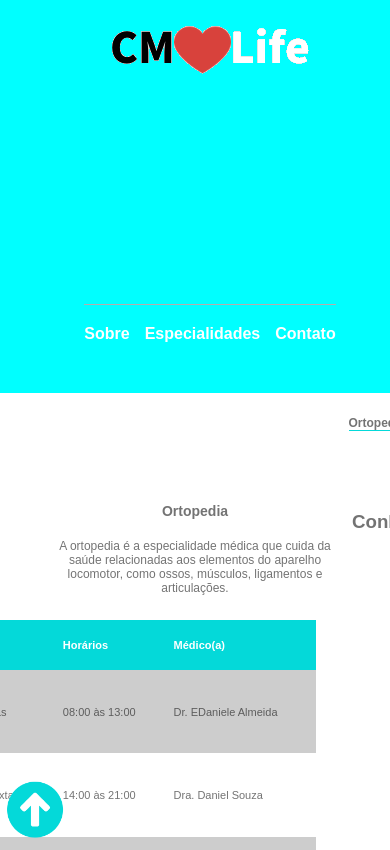
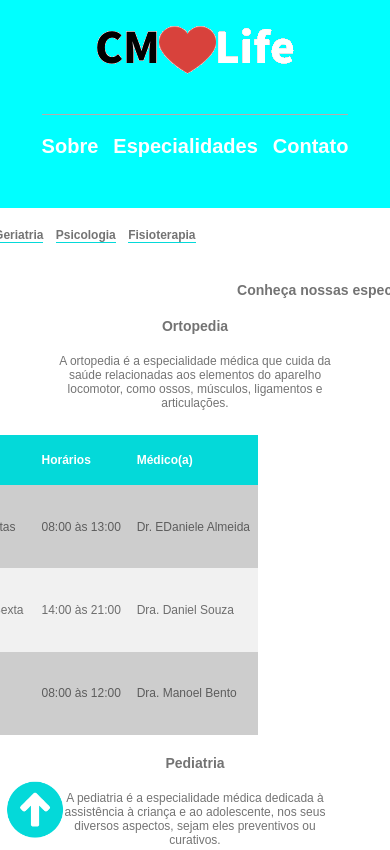
Before and after one commit to LeonardoRomulo/clinica-medica, a plain HTML site: page especialidades.html in a window 390 px wide. Shown: the top 850 px of the page. Drawn offline with Linux system fonts and the light colour scheme.

Commit message:
att final

```diff
--- a/css/especialidades.css
+++ b/css/especialidades.css
@@ -125,9 +125,11 @@ table {
     width: 600px;
     height: 300px;
 }
-.container-tabela  p {
+
+.container-tabela p {
     padding-left: 10px;
 }
+
 .container-tabela thead tr {
     background-color: #04D9D9;
 }
@@ -137,7 +139,10 @@ table {
     color: #fff;
     text-align: justify;
 }
+.container-tabela tbody tr {
+    background-color:  #F1F1F1;
 
+}
 .container-tabela tbody tr:nth-of-type(2n+1) {
     background-color: #cdcdcd;
 }
@@ -208,22 +213,22 @@ table {
         padding-top: 20px;
     }
 
-    .menu-topo a {
+    .menu-topo {
         font-size: 16px;
     }
 
-    .links-especialidades {
-        margin-left: 10px;
+    .container-link {
+        margin-right: 600px;
         width: 400px;
+        font-size: 12px;
     }
 
-    .links-especialidades a {
+    .links-especialidades {
         font-size: 12px;
     }
 
     .container-titulo-link h3 {
-        width: 300px;
-        margin: 20px 0 0 30px;
+        width: 900px;
     }
 
     .container-titulo {
@@ -244,10 +249,10 @@ table {
     }
 
     table {
-        width: 418px;
-        height: 300px;
-        margin: 0 306px;
-        font-size: 11px;
+        width: 360px;
+        margin-left: 332px;
+        font-size: 12px;
+
     }
 
 
@@ -273,30 +278,34 @@ table {
     }
 }
 
-@media (max-width:768px){
+@media (min-width: 429px) and (max-width:810px) {
     body, html {
         overflow-x: hidden;
     }
 
     .container-topo {
         display: flex;
-        justify-content: start;
-        gap: 200px;
-        padding-left: 30px;
+        justify-content: space-evenly;
+        margin-left: -100px;
     }
 
+    .container-topo a {
+            font-size: 16px;
+        }
+    }
+    .container-link {
+        width: 700px;
+    }
     .container-titulo-link h3 {
-       margin: 40px 40px 0 0;
+        width: 550px;
     }
 
-    .container-titulo h3{
-        margin-top: -50px;
-    }
     .container-img-especialidades img {
         display: none;
     }
 
     table {
+        margin-right: 150px;
         margin-left: 215px;
     }
 
```
